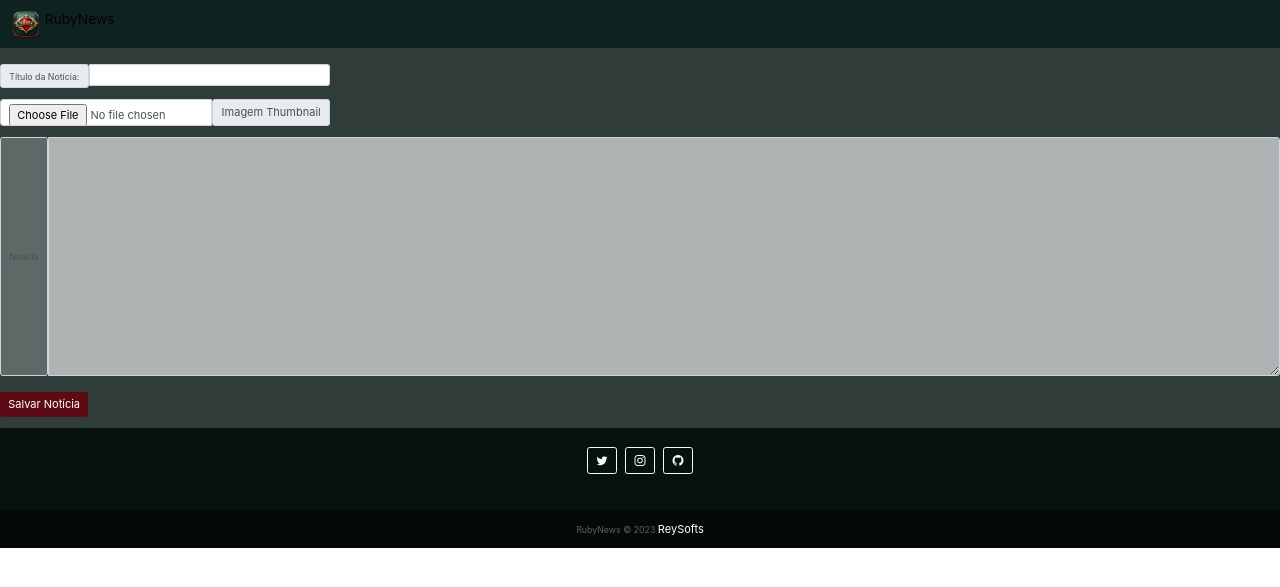
After one commit to reinanbr/rubynews_flask, a Flask app: page /news/add_news in a window 1280 px wide. The commit adds this page. Shown: the top 587 px of the page. Run offline with Flask 2, Linux system fonts and the light colour scheme.

Commit message:
added upload image news with  title as url for img

```diff
--- a/main.py
+++ b/main.py
@@ -2,9 +2,11 @@ from flask import Flask
 from routes.index import index_page
 from routes.news import news_page
 
+UPLOAD_FOLDER = 'upload'
 
 app = Flask(__name__)
-
+app.config['UPLOAD_FOLDER'] = UPLOAD_FOLDER
+app.secret_key = b'_5#33434GTDFDFDFGGffsdfdsKijoQ8z\n\xec]/'
 
 app.register_blueprint(index_page)
 app.register_blueprint(news_page)
--- a/routes/index/static/css/stile.css
+++ b/routes/index/static/css/stile.css
@@ -1,6 +1,19 @@
 @import url('https://fonts.googleapis.com/css2?family=Lato&family=Roboto+Slab&display=swap');
 
+
+*{
+    font-size:11px;
+}
 
 p{
     font-family: 'Roboto Slab';
 }
+
+.inputNews{
+    padding-bottom: 200px;
+    background-color:#aeb4b3
+}
+
+.painelAddNews{
+    background-color: #2f3c3a;
+}
--- a/routes/index/templates/index.html
+++ b/routes/index/templates/index.html
@@ -30,7 +30,7 @@
 
        <!-- <script src="https://unpkg.com/react@15/dist/react.js"></script> <script src="https://unpkg.com/react-dom@15/dist/react-dom.js"></script> -->
 
-    <title>{% block title %}{% endblock %}Cardápio</title>
+    <title>{% block title %}{% endblock %}RubyNews</title>
 
 </head>
 <body>
@@ -39,10 +39,10 @@
 <nav class="navbar navbar-light" style="background-color: #0e2220;">
     <a class="navbar-brand" href="#">
       <img src="{{url_for('index.static',filename='assets/logo/logo.png')}}" width="30" height="30" class="d-inline-block rounded align-top" alt="">
-      Cardápio
+      RubyNews
     </a>
   </nav>
-<br/><br/>
+
 {% endblock %}
 
 <div>
@@ -90,9 +90,9 @@
       <!-- Grid container -->
 
       <!-- Copyright -->
-      <div class="text-center p-3" style="background-color: #040a0a;">
-        © 2023
-        <a class="text-white" href="https://github.com/reinanbr">Reinan Br</a>
+      <div class="text-center p-3" style="background-color: #040a0a; color:#566463">
+       <small> RubyNews © 2023
+        <a class="text-white" style='color:#566463' href="https://github.com/reinanbr">ReySofts</a></small>
       </div>
       <!-- Copyright -->
     </footer>
--- a/routes/news/news.py
+++ b/routes/news/news.py
@@ -1,6 +1,9 @@
-from flask import Blueprint,render_template,request,session, redirect,url_for,flash, send_from_directory
+from flask import Blueprint,render_template,current_app,request,session,jsonify, redirect,url_for,flash, send_from_directory
 from flask import jsonify
 from json import dump
+from werkzeug.utils import secure_filename
+
+
 
 from urllib.parse import quote
 from random import choice
@@ -9,14 +12,58 @@ import os
 import time
 
 
+dirname = os.path.dirname(os.path.abspath(__file__))
+
+UPLOAD_FOLDER = dirname + "/upload"
+ALLOWED_EXTENSIONS = ["png", "jpeg", "jpg"]
+MAX_CONTENT_LENGTH = 16 * 1024 * 1024
+
+def allowed_file(filename):
+    return '.' in filename and filename.rsplit('.', 1)[1].lower() in ALLOWED_EXTENSIONS
+
+
 # Defining a blueprint
 news_page = Blueprint(
     'news', __name__,
+    url_prefix='/news',
     template_folder='templates',
     static_folder='static',
     static_url_path='')
 
-@news_page.route('/news')
+@news_page.route('/add_news')
+def add_news():
+    return render_template('add_news.html')
+
+
+@news_page.route('/save_news',methods=['GET', 'POST'])
+def save_news():
+    if request.method=='POST':
+        news = (request.form.get('news'))
+        title = (request.form.get('title'))
+
+        date = dt.datetime.now().strftime('%d/%m/%Y')
+        hour = dt.datetime.now().strftime('%h:%M')
+
+        if 'file' not in request.files:
+            print('No file part')
+            return redirect(request.url)
+
+        file = request.files['file']
+        if file and allowed_file(file.filename):
+            namefiext = tuple(file.filename.split('.'))
+            url_filename =  f'{quote(title)}.{ext}'
+            filename = secure_filename(url_filename)
+            print(UPLOAD_FOLDER,filename)
+            file.save(os.path.join(UPLOAD_FOLDER, filename))
+
+
+
+
+
+    return jsonify({"sucess":"ok"})
+
+
+@news_page.route('/')
 def index():
     userAgent = request.headers.get('User_Agent').lower()
     return render_template('news.html')
--- /dev/null
+++ b/routes/news/templates/add_news.html
@@ -0,0 +1,29 @@
+{% extends 'index.html' %}
+{% block title %} adicionando nova notícia... {% endblock %}
+{% block content %}
+
+<div class="painelAddNews">
+    <br/>
+    <form enctype='multipart/form-data' action="/news/save_news" method="post">
+            <div class="input-group input-group-sm mb-3" style="width: 30rem;text-align:center">
+            <span class="input-group-text" id="inputGroup-sizing-sm" required><small>Título da Notícia: </small></span>
+            <input type="text" name='title'  class="form-control" aria-label="Sizing example input"  aria-describedby="inputGroup-sizing-sm">
+        </div>
+
+
+        <div class="input-group mb-3" style="width: 30rem;text-align:center">
+            <input type="file" name="file" class="form-control" id="inputGroupFile02">
+            <label class="input-group-text" name='thumbnail' for="inputGroupFile02">Imagem Thumbnail</label>
+        </div>
+
+
+        <div class="input-group">
+            <span class="input-group-text" style="background-color:#5d6966" ><small>Notícia</small></span>
+            <textarea name="news" class="form-control inputNews"  style="font-size:11px"  aria-label="With textarea"></textarea>
+        </div>
+    <br/>
+        <button type="submit" class="btn btn-primary mb-3" style="background-color:#5C0B14;border:0">Salvar Notícia</button>
+        <br/>
+    </form>
+
+{% endblock %}
```
Also changed, not shown: routes/index/templates/assets/logo/logo.png (renamed from routes/index/static/assets/logo/logo.png), routes/news/upload/Screenshot_from_2023-04-10_16-28-04.png (added), routes/news/upload/o20mouse20N20presta.png (added), 2 other files.
